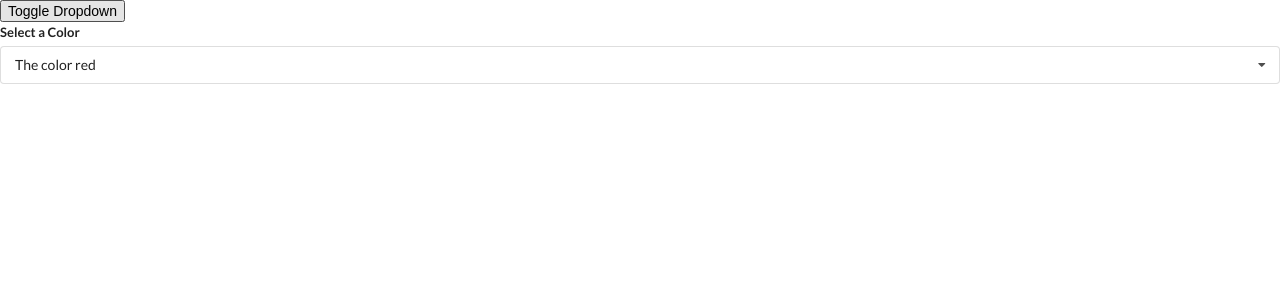
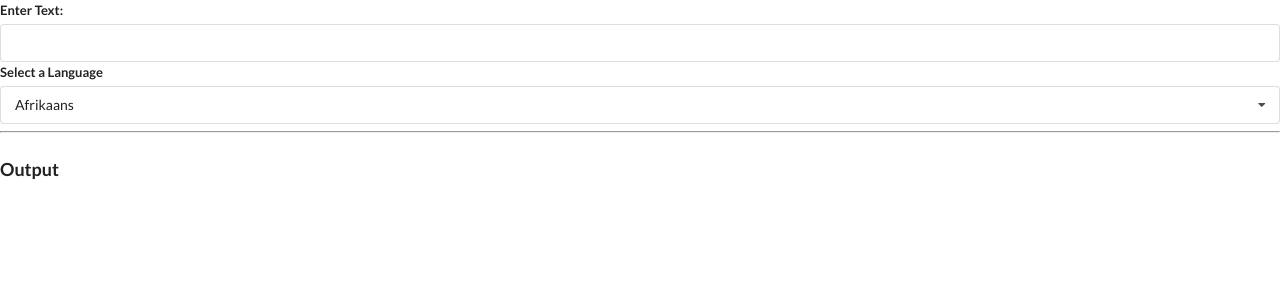
Before and after one commit to gskll/widgets-react-hooks, a React (Create React App) app: page / in a window 1280 px wide. Shown: the top 300 px of the page. Built offline with nearby package versions, Linux system fonts and the light colour scheme; no server answers.

Commit message:
feat: add translation widget
add Translate component displaying text input and Dropdown widget with
language choices
Convert component uses Google Translate API to translate and print
result

```diff
--- a/src/components/App.js
+++ b/src/components/App.js
@@ -2,6 +2,7 @@
 import Accordion from "./Accordion";
 import Search from "./Search";
 import Dropdown from "./Dropdown";
+import Translate from "./Translate";
 
 const items = [
   {
@@ -41,17 +42,18 @@
     <div>
       {/* <Accordion items={items} /> */}
       {/* <Search /> */}
-      <button onClick={() => setShowDropdown(!showDropdown)}>
-        Toggle Dropdown
-      </button>
-      {showDropdown ? (
-        <Dropdown
-          options={options}
-          selected={selected}
-          onSelectedChange={setSelected}
-          label={"Select a Color"}
-        />
-      ) : null}
+      {/* <button onClick={() => setShowDropdown(!showDropdown)}> */}
+      {/*   Toggle Dropdown */}
+      {/* </button> */}
+      {/* {showDropdown ? ( */}
+      {/*   <Dropdown */}
+      {/*     options={options} */}
+      {/*     selected={selected} */}
+      {/*     onSelectedChange={setSelected} */}
+      {/*     label={"Select a Color"} */}
+      {/*   /> */}
+      {/* ) : null} */}
+      <Translate />
     </div>
   );
 };
--- /dev/null
+++ b/src/components/Convert.js
@@ -0,0 +1,34 @@
+import React, { useState, useEffect } from "react";
+import axios from "axios";
+
+const Convert = ({ language, text }) => {
+  const [translated, setTranslated] = useState("");
+
+  useEffect(() => {
+    const doTranslation = async () => {
+      const { data } = await axios.post(
+        "https://translation.googleapis.com/language/translate/v2",
+        {},
+        {
+          params: {
+            q: text,
+            target: language.value,
+            key: "AIzaSyCHUCmpR7cT_yDFHC98CZJy2LTms-IwDlM",
+          },
+        }
+      );
+
+      setTranslated(data.data.translations[0].translatedText);
+    };
+
+    doTranslation();
+  }, [language, text]);
+
+  return (
+    <div>
+      <h1 className="ui header">{translated}</h1>
+    </div>
+  );
+};
+
+export default Convert;
--- /dev/null
+++ b/src/components/Translate.js
@@ -0,0 +1,49 @@
+import React, { useState } from "react";
+
+import Dropdown from "./Dropdown";
+import Convert from "./Convert";
+
+const languageOptions = [
+  {
+    label: "Afrikaans",
+    value: "af",
+  },
+  {
+    label: "Arabic",
+    value: "ar",
+  },
+  {
+    label: "Hindi",
+    value: "hi",
+  },
+];
+
+const Translate = () => {
+  const [language, setLanguage] = useState(languageOptions[0]);
+  const [text, setText] = useState("");
+  return (
+    <div>
+      <div className="ui form">
+        <div className="field">
+          <label>Enter Text:</label>
+          <input
+            value={text}
+            onChange={(e) => setText(e.target.value)}
+            type="text"
+          />
+        </div>
+      </div>
+      <Dropdown
+        options={languageOptions}
+        selected={language}
+        onSelectedChange={setLanguage}
+        label={"Select a Language"}
+      />
+      <hr />
+      <h3 className="ui header">Output</h3>
+      <Convert language={language} text={text} />
+    </div>
+  );
+};
+
+export default Translate;
```
